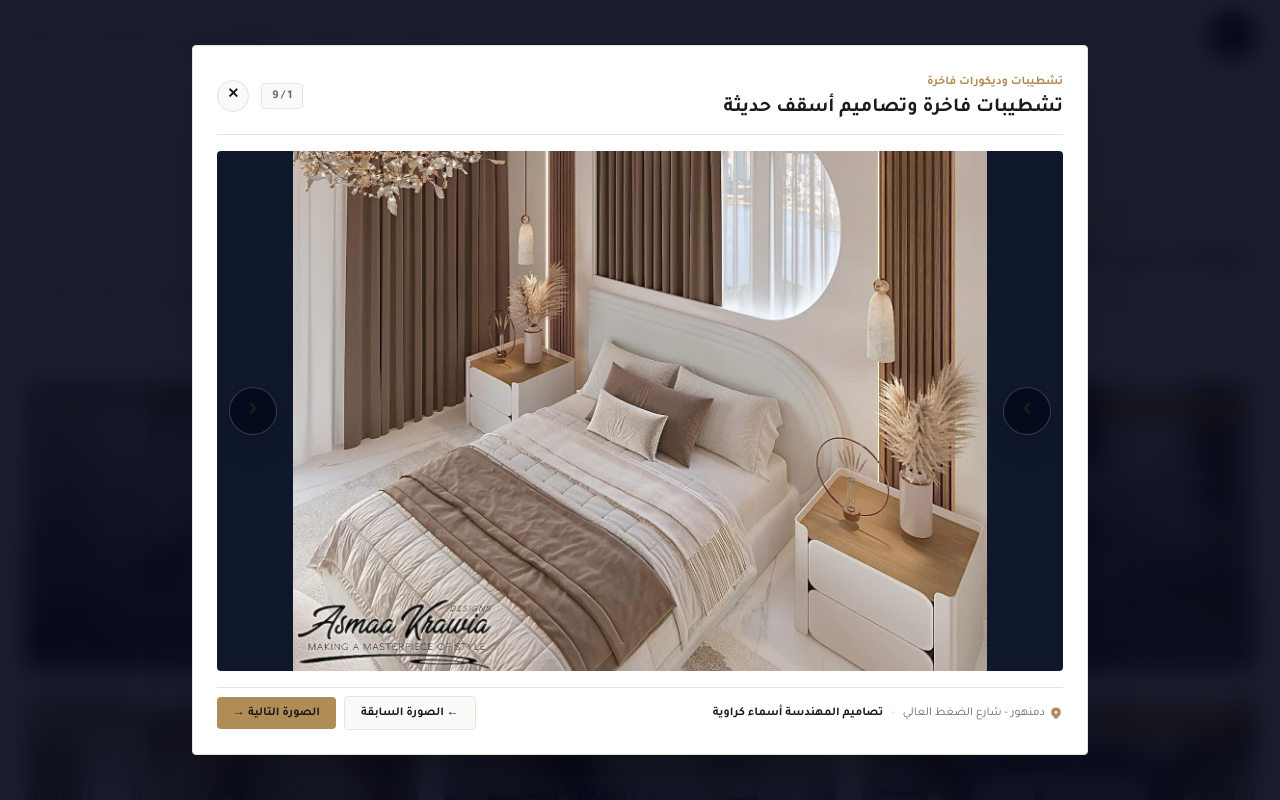
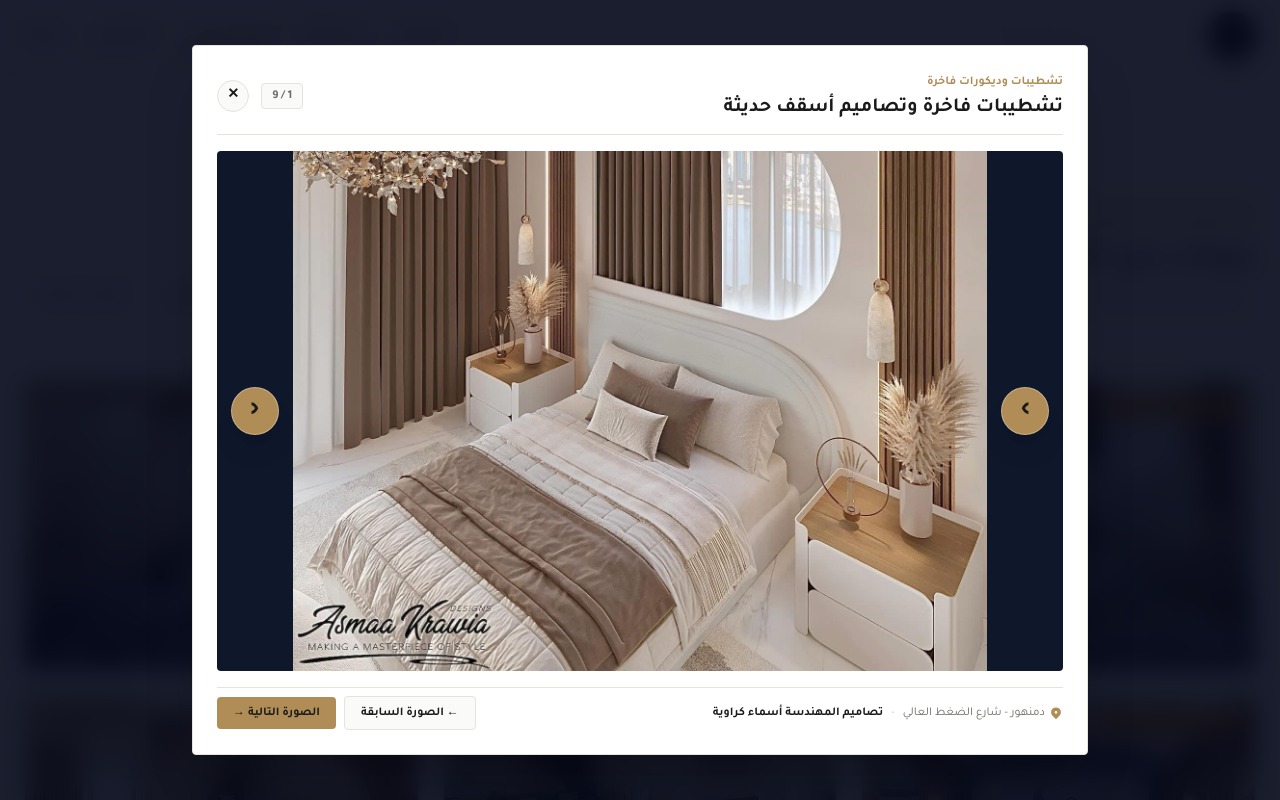
Before and after one commit to Youssef-Mansour854/Krawia-Development, a Next.js app: page /showcase in a window 1280 px wide. Both pictures are taken after a click on the element 1058 px from the left and 526 px from the top of the page. Shown: the top 800 px of the page. Built offline with nearby package versions, Linux system fonts and the light colour scheme; no server answers; the database is empty.

Commit message:
style: set gallery preview navigation arrows to permanent gold accent background

```diff
--- a/components/WorkShowcaseGallery.tsx
+++ b/components/WorkShowcaseGallery.tsx
@@ -300,9 +300,9 @@ export default function WorkShowcaseGallery({ initialSamples }: WorkShowcaseGall
                   type="button"
                   onClick={handleNext}
                   aria-label="الصورة التالية"
-                  className="absolute right-3 top-1/2 -translate-y-1/2 z-20 bg-slate-950/70 hover:bg-accent text-white w-10 h-10 sm:w-12 sm:h-12 rounded-full flex items-center justify-center backdrop-blur-md border border-white/20 transition-all shadow-xl hover:scale-110 cursor-pointer"
+                  className="absolute right-3.5 top-1/2 -translate-y-1/2 z-20 bg-accent hover:bg-accent-hover text-white w-10 h-10 sm:w-12 sm:h-12 rounded-full flex items-center justify-center border border-white/30 transition-all shadow-xl hover:scale-110 cursor-pointer"
                 >
-                  <span className="text-xl sm:text-2xl font-bold">›</span>
+                  <span className="text-xl sm:text-2xl font-bold leading-none">›</span>
                 </button>
 
                 {/* Left Arrow (Previous in RTL) */}
@@ -310,9 +310,9 @@ export default function WorkShowcaseGallery({ initialSamples }: WorkShowcaseGall
                   type="button"
                   onClick={handlePrev}
                   aria-label="الصورة السابقة"
-                  className="absolute left-3 top-1/2 -translate-y-1/2 z-20 bg-slate-950/70 hover:bg-accent text-white w-10 h-10 sm:w-12 sm:h-12 rounded-full flex items-center justify-center backdrop-blur-md border border-white/20 transition-all shadow-xl hover:scale-110 cursor-pointer"
+                  className="absolute left-3.5 top-1/2 -translate-y-1/2 z-20 bg-accent hover:bg-accent-hover text-white w-10 h-10 sm:w-12 sm:h-12 rounded-full flex items-center justify-center border border-white/30 transition-all shadow-xl hover:scale-110 cursor-pointer"
                 >
-                  <span className="text-xl sm:text-2xl font-bold">‹</span>
+                  <span className="text-xl sm:text-2xl font-bold leading-none">‹</span>
                 </button>
               </div>
 
```
